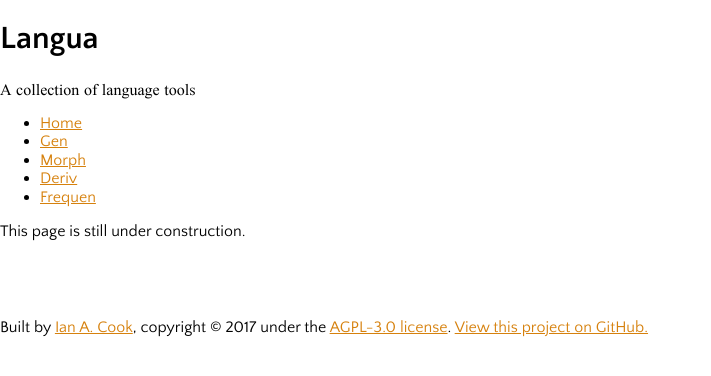
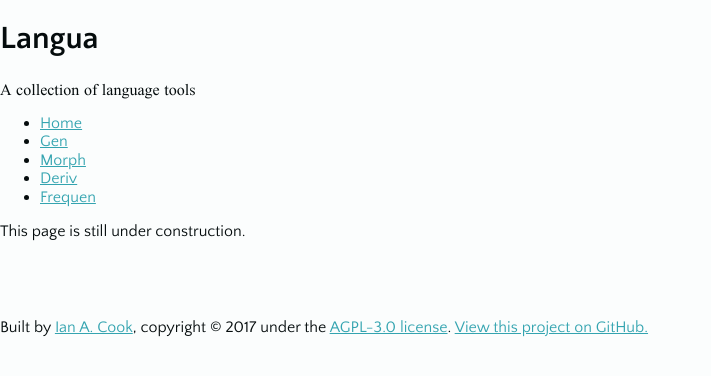
Before and after one commit to Susurrus-LLC/langua, a PHP site: page / in a window 1280 px wide. Shown: the top 376 px of the page, without its empty margins (0-711 px from the left). Run offline with PHP 8.4, Linux system fonts and the light colour scheme; some libraries are stand-ins or nearby versions.

Commit message:
Finish color mixing setup, switch green to blue

```diff
--- a/styles/styles.css
+++ b/styles/styles.css
@@ -6,7 +6,9 @@ body {
   font-size: 16px;
   font-size: 100%;
   font-size: 1em;
-  font-size: 1rem; }
+  font-size: 1rem;
+  background-color: #fbfdfd;
+  color: #050c0d; }
 
 main {
   min-height: 5rem; }
@@ -14,7 +16,10 @@ main {
 .site-subtitle, .lang {
   font-family: Doulos, "Palatino Linotype", Palatino, serif; }
 
-a, a:link, a:hover, a:active, a:visited {
-  color: #d6810d; }
+a, a:link, a:visited {
+  color: #34a4b0; }
+
+a:hover, a:active {
+  color: #236d75; }
 
 /*# sourceMappingURL=styles.css.map */
--- a/styles/styles.min.css
+++ b/styles/styles.min.css
@@ -1 +1 @@
-@font-face{font-family:Doulos;src:url(../font/DoulosSIL-R.woff)}body{font-family:"Quattrocento Sans",Helvetica,Arial,sans-serif;font-size:16px;font-size:100%;font-size:1em;font-size:1rem}main{min-height:5rem}.lang,.site-subtitle{font-family:Doulos,"Palatino Linotype",Palatino,serif}a,a:active,a:hover,a:link,a:visited{color:#d6810d}
+@font-face{font-family:Doulos;src:url(../font/DoulosSIL-R.woff)}body{font-family:"Quattrocento Sans",Helvetica,Arial,sans-serif;font-size:16px;font-size:100%;font-size:1em;font-size:1rem;background-color:#fbfdfd;color:#050c0d}main{min-height:5rem}.lang,.site-subtitle{font-family:Doulos,"Palatino Linotype",Palatino,serif}a,a:link,a:visited{color:#34a4b0}a:active,a:hover{color:#236d75}
--- a/styles/styles.sass
+++ b/styles/styles.sass
@@ -1,16 +1,24 @@
-// Fonts
+// *********************************************************** //
+// Fonts //
+
+@font-face
+	font-family: Doulos
+	src: url(../font/DoulosSIL-R.woff)
+
 $mainfont: "Quattrocento Sans", Helvetica, Arial, sans-serif
 $langfont: Doulos, "Palatino Linotype", Palatino, serif
 
-// Colors based on https://tallys.github.io/color-theory/
-$grn-prim: hsla(140, 100%, 50%, 1)
-$org-prim: hsla(25, 100%, 50%, 1)
+// *********************************************************** //
+// Colors based on https://tallys.github.io/color-theory/ //
 
 @function is-cool-color($color)
 	@return hue($color) < 300 and hue($color) > 120
 
 @function is-high-key-value($color)
 	@return hue($color) > 30 and hue($color) < 140
+
+@function is-high-key-value($color)
+	@return hue($color) > 50 and hue($color) < 105
 
 @function harmonious-mix($mix, $base)
 	@if is-cool-color($mix)
@@ -24,12 +32,39 @@ $org-prim: hsla(25, 100%, 50%, 1)
 		@else
 			@return mix($mix, $base, 23%)
 
-$grn-mix: harmonious-mix($org-prim, $grn-prim)
-$org-mix: harmonious-mix($grn-prim, $org-prim)
+@function mix-neutral($color)
+	@if is-highest-key-value($color)
+		@if is-high-key-value(complement($color))
+			@return mix(complement($color), $color, 19%)
+		@else
+			@return mix(complement($color), $color, 13%)
+	@else if is-high-key-value($color)
+		@if is-high-key-value(complement($color))
+			@return mix(complement($color), $color, 31%)
+		@else
+			@return mix(complement($color), $color, 23%)
+	@else
+		@if is-highest-key-value(complement($color))
+			@return mix(complement($color), $color, 31%)
+		@if is-high-key-value(complement($color))
+			@return mix(complement($color), $color, 26%)
+		@else
+			@return mix(complement($color), $color, 23%)
 
-@font-face
-	font-family: Doulos
-	src: url(../font/DoulosSIL-R.woff)
+$blu-primary: hsla(194, 100%, 50%, 1) // Don't use this; use the mixed version
+$ong-primary: hsla(33, 100%, 50%, 1) // Don't use this; use the mixed version
+
+$blu: darken(harmonious-mix($ong-primary, $blu-primary), 5%)
+$ong: harmonious-mix($blu-primary, $ong-primary)
+$blu-light: lighten($blu, 20%)
+$blu-dark: darken($blu, 15%)
+$blu-neutral: mix-neutral($blu)
+$ong-neutral: mix-neutral($ong)
+$white: lighten($blu-neutral, 54.5%)
+$black: darken($blu-neutral, 41%)
+
+// *********************************************************** //
+// Document styles //
 
 body
 	font-family: $mainfont
@@ -37,6 +72,8 @@ body
 	font-size: 100%
 	font-size: 1em
 	font-size: 1rem
+	background-color: $white
+	color: $black
 
 main
 	min-height: 5rem
@@ -44,5 +81,7 @@ main
 .site-subtitle, .lang
 	font-family: $langfont
 
-a, a:link, a:hover, a:active, a:visited
-	color: $org-mix
+a, a:link, a:visited
+	color: $blu
+a:hover, a:active
+	color: $blu-dark
```
Also changed, not shown: 1 other file.
